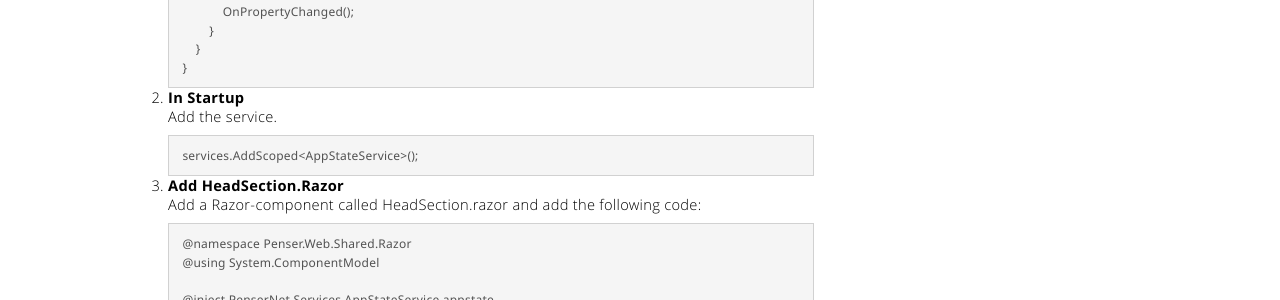
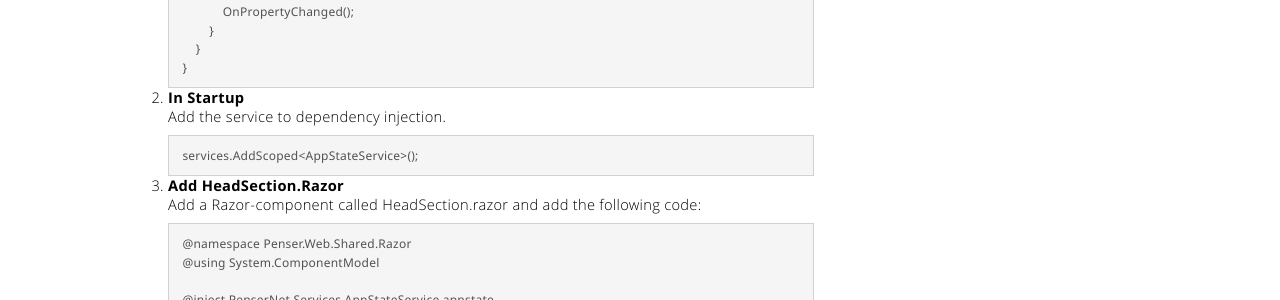
Before and after one commit to Apeoholic/Apeoholic.se, a Jekyll site: the page built from _posts/2020-03-11-ChangeTitle.markdown, in a window 1280 px wide. Shown: the part 964-1264 px from the top of the page. Built offline with Jekyll 4.4.1, drawn with Linux system fonts in a browser that asks for light colours; nearby versions of some CDN libraries.

Commit message:
Updated text

```diff
--- a/_posts/2020-03-11-ChangeTitle.markdown
+++ b/_posts/2020-03-11-ChangeTitle.markdown
@@ -48,7 +48,7 @@ I decided to add the title into an AppState-class, simply because I will probabl
 
 
 2. **In Startup**
-    Add the service.
+    Add the service to dependency injection.
 
         services.AddScoped<AppStateService>();
 
```
